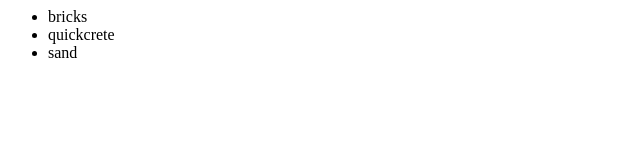
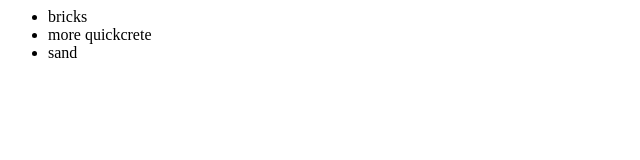
Before and after one commit to elise-oh/newGitTest, a plain HTML site: page index.html in a window 1280 px wide. Shown: the full height of the page, 0-640 px from the left. Drawn offline with Linux system fonts and the light colour scheme.

Commit message:
added more changes

```diff
--- a/index.html
+++ b/index.html
@@ -3,7 +3,7 @@
 		<div>
 			<ul>
 				<li>bricks</li>
-				<li>quickcrete</li>
+				<li>more quickcrete</li>
 				<li>sand</li>
 			</ul>
 		</div>
```
